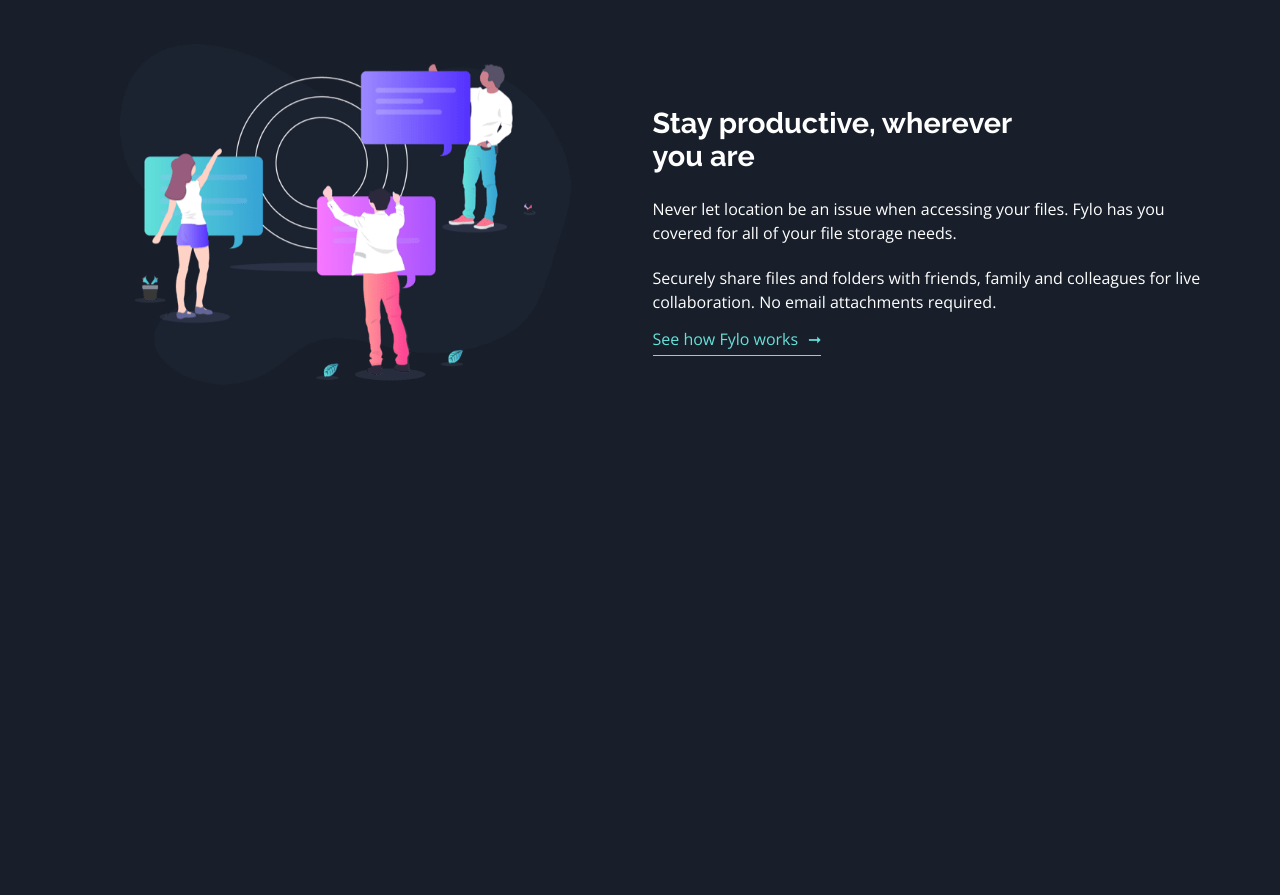
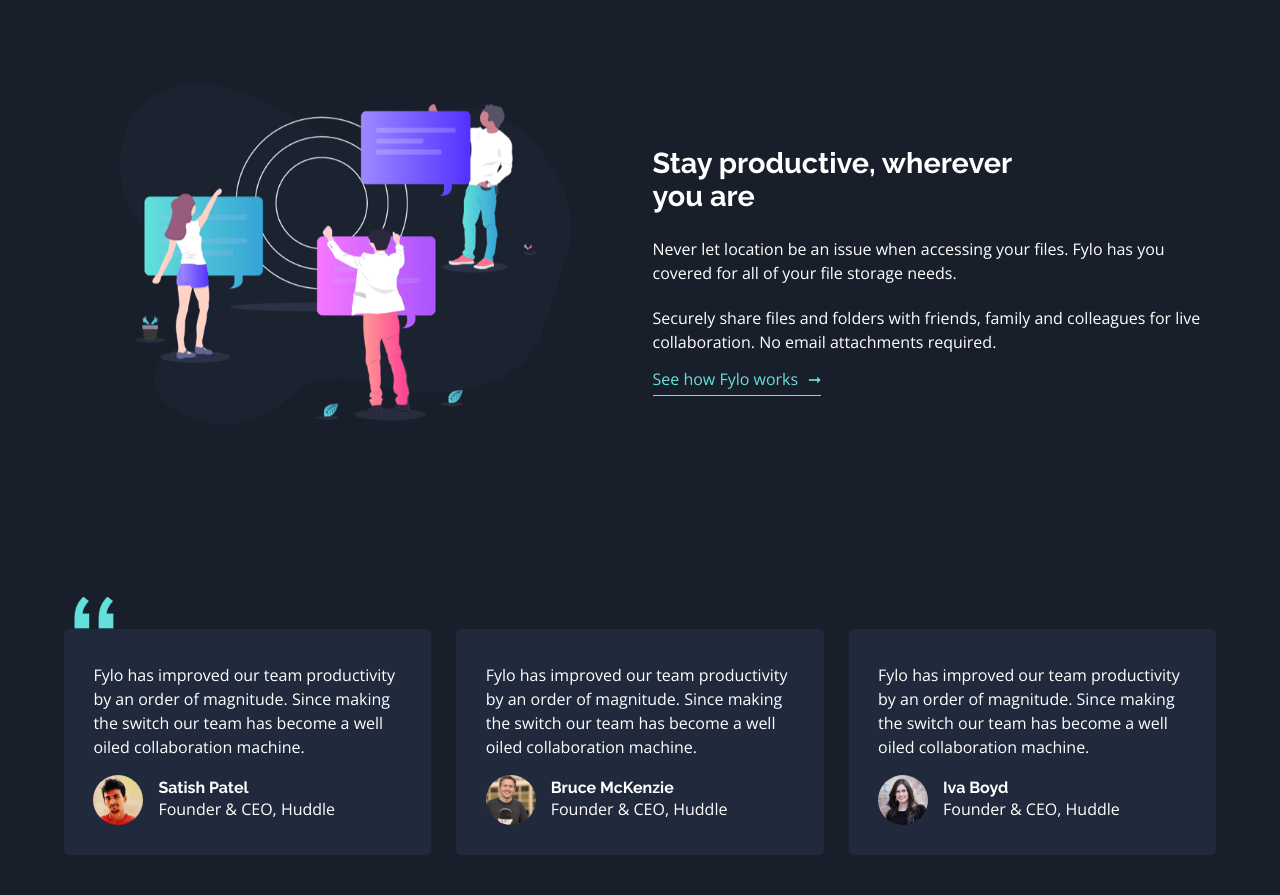
Before and after one commit to cgutwin/frontendmentor, a website: page src/FyloLandingPage/index.html in a window 1280 px wide. Shown: the part 1912-2807 px from the top of the page. Before the commit the page ends 2381 px from the top, so only its background shows below. Drawn offline with nearby package versions, Linux system fonts and the light colour scheme.

Commit message:
Added testimonial section, and reorganized the .grid-to-flex definition.

```diff
--- a/src/FyloLandingPage/index.html
+++ b/src/FyloLandingPage/index.html
@@ -54,7 +54,7 @@
     </section>
     <main>
       <!-- Special features-section class to change grid to flex on shrink. -->
-      <section class="grid-to-flex with-default-padding has-centered-text is-aligned-to-baseline">
+      <section class="grid-to-flex with-2-cols has-centered-text is-aligned-to-baseline with-default-padding">
         <div class="feature-entry at-box-center">
           <img alt="a phone and desktop that can both access Fylo"
                class="feature-icon"
@@ -105,7 +105,7 @@
           </div>
         </div>
       </section>
-      <section class="grid-to-flex with-top-margin is-vertical-centered with-default-padding">
+      <section class="grid-to-flex with-2-cols with-larger-top-margin is-vertical-centered with-default-padding">
         <div class="has-centered-text">
           <img alt="people staying productive"
                class="illustration"
@@ -125,6 +125,53 @@
              href="#see-how-fylo-works">See how Fylo works</a>
         </div>
       </section>
+      <section class="grid-to-flex testimonial-wrapper with-3-cols with-default-padding with-larger-top-margin">
+        <div class="bg-blue-219 testimonial-card show-quotes flex direction-column with-space-between at-box-center">
+          <p>
+            Fylo has improved our team productivity by an order of magnitude. Since making the switch our team has
+            become a well oiled collaboration machine.
+          </p>
+          <div class="flex direction-row is-vertical-centered">
+            <img alt="testimonial picture"
+                 class="testimonial-profile-image"
+                 src="./assets/profile-1.jpg" />
+            <div>
+              <h4 class="no-margins">Satish Patel</h4>
+              <p class="no-margins">Founder & CEO, Huddle</p>
+            </div>
+          </div>
+        </div>
+        <div class="bg-blue-219 testimonial-card flex direction-column with-space-between at-box-center">
+          <p>
+            Fylo has improved our team productivity by an order of magnitude. Since making the switch our team has
+            become a well oiled collaboration machine.
+          </p>
+          <div class="flex direction-row is-vertical-centered">
+            <img alt="testimonial picture"
+                 class="testimonial-profile-image"
+                 src="./assets/profile-2.jpg" />
+            <div>
+              <h4 class="no-margins">Bruce McKenzie</h4>
+              <p class="no-margins">Founder & CEO, Huddle</p>
+            </div>
+          </div>
+        </div>
+        <div class="bg-blue-219 testimonial-card flex direction-column with-space-between at-box-center">
+          <p>
+            Fylo has improved our team productivity by an order of magnitude. Since making the switch our team has
+            become a well oiled collaboration machine.
+          </p>
+          <div class="flex direction-row is-vertical-centered">
+            <img alt="testimonial picture"
+                 class="testimonial-profile-image"
+                 src="./assets/profile-3.jpg" />
+            <div>
+              <h4 class="no-margins">Iva Boyd</h4>
+              <p class="no-margins">Founder & CEO, Huddle</p>
+            </div>
+          </div>
+        </div>
+      </section>
     </main>
     <section>
 
--- a/src/FyloLandingPage/style.css
+++ b/src/FyloLandingPage/style.css
@@ -31,8 +31,10 @@
 .at-box-end { margin-left: auto; }
 .at-box-center { margin: 0 auto; }
 .with-top-margin { margin-top: 5vh; }
+.with-larger-top-margin { margin-top: 10vh; }
 .with-left-margin { margin-left: 10vw; }
 .paragraph-spaced:not(:first-of-type) { margin-top: calc(5px + 2vh); }
+.no-margins { margin: 0; }
 
 /*
 Padding
@@ -128,6 +130,27 @@
 .will-flex { flex: 2 1; } /* Will grow and shrink equal amounts */
 .basis-200 { flex-basis: 200px; }
 
+/* Grid */
+.with-2-cols { grid-template-columns: repeat(2, 1fr); }
+.with-3-cols { grid-template-columns: repeat(3, 1fr); }
+
+/* Grid to Flex */
+@media screen
+  and (min-width: 740px) {
+  .grid-to-flex {
+    display: grid;
+    grid-gap: 100px 25px;
+  }
+}
+
+@media screen
+  and (max-width: 739px) {
+  .grid-to-flex {
+    display: flex;
+    flex-direction: column;
+  }
+}
+
 /* Fylo Logos */
 .header-logo {
   max-height: 40px;
@@ -155,6 +178,12 @@
   width: auto;
 }
 
+.testimonial-profile-image {
+  border-radius: 50px;
+  margin-right: 15px;
+  max-width: 50px;
+}
+
 /* Buttons */
 .cta-button {
   background: var(--blue-gradient);
@@ -180,21 +209,35 @@
 @media screen
   and (min-width: 740px) {
   .feature-entry { max-width: 70%; }
-
-  .grid-to-flex {
-    display: grid;
-    grid-template-columns: repeat(2, 1fr);
-    grid-gap: 100px 25px;
-  }
 }
 
 @media screen
   and (max-width: 739px) {
   .feature-entry { max-width: 100%; }
   .feature-entry:not(:first-of-type) { margin-top: 50px; }
+}
 
-  .grid-to-flex {
-    display: flex;
-    flex-direction: column;
-  }
+/* Testimonials */
+.testimonial-card {
+  border-radius: 5px;
+  padding: 5% 8% 8%;
+  position: relative;
+  max-width: 350px;
 }
+
+@media screen
+  and (max-width: 739px) {
+  .testimonial-card:not(:first-of-type) { margin-top: 25px; }
+}
+
+.show-quotes::before {
+  background: url("./assets/bg-quotes.png") no-repeat top / contain;
+  content: "";
+  display: block;
+  height: 40px;
+  left: 10px;
+  position: absolute;
+  top: 0;
+  transform: translateY(-33px);
+  width: 40px;
+}
```
